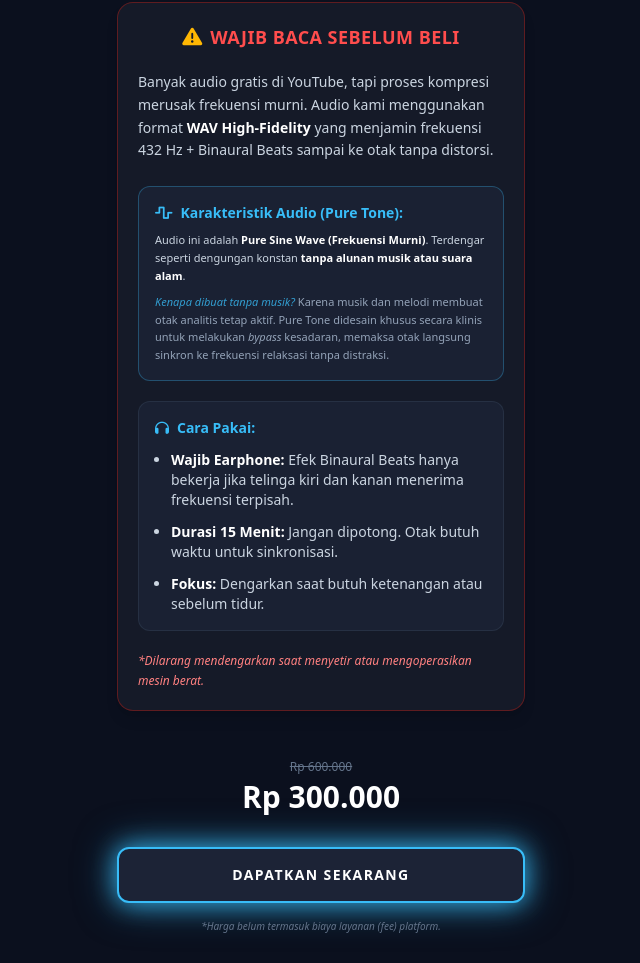
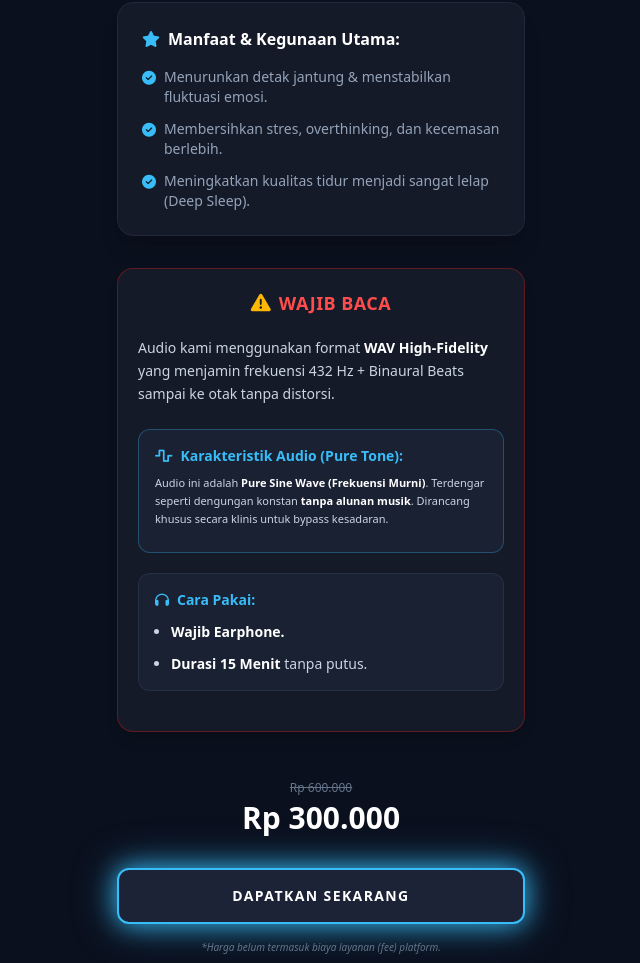
Before and after one commit to ikram-cyber/audio-healing, a plain HTML site: page index.html in a window 1280 px wide. Shown: the part 190-1153 px from the top of the page, without its empty margins (319-959 px from the left). Drawn offline with nearby package versions, Linux system fonts and the light colour scheme.

Commit message:
Update: Mengembalikan keterangan manfaat pada audio-healing

```diff
--- a/index.html
+++ b/index.html
@@ -23,14 +23,24 @@
             <p class="text-[#7dd3fc] text-sm font-medium">Deep Relaxation & Emotional Release</p>
         </div>
 
+        <div class="bg-[#151a28] border border-slate-800 rounded-2xl p-6 shadow-xl">
+            <h3 class="text-white font-bold mb-4 flex items-center gap-2">
+                <i class="fas fa-star text-[#38bdf8]"></i> Manfaat & Kegunaan Utama:
+            </h3>
+            <ul class="text-sm text-slate-400 space-y-3">
+                <li class="flex items-start gap-2"><i class="fas fa-check-circle text-[#38bdf8] mt-1"></i> <span>Menurunkan detak jantung & menstabilkan fluktuasi emosi.</span></li>
+                <li class="flex items-start gap-2"><i class="fas fa-check-circle text-[#38bdf8] mt-1"></i> <span>Membersihkan stres, overthinking, dan kecemasan berlebih.</span></li>
+                <li class="flex items-start gap-2"><i class="fas fa-check-circle text-[#38bdf8] mt-1"></i> <span>Meningkatkan kualitas tidur menjadi sangat lelap (Deep Sleep).</span></li>
+            </ul>
+        </div>
+
         <div class="bg-[#151a28] border border-red-900/70 rounded-2xl p-5 relative shadow-lg">
             <div class="flex items-center justify-center gap-2 mb-5">
                 <i class="fas fa-exclamation-triangle text-[#ffb703] text-xl"></i>
-                <h2 class="text-[#ff4d4d] font-bold text-lg tracking-wide uppercase">Wajib Baca Sebelum Beli</h2>
+                <h2 class="text-[#ff4d4d] font-bold text-lg tracking-wide uppercase">Wajib Baca</h2>
             </div>
-
             <p class="text-slate-300 text-sm leading-relaxed mb-6">
-                Banyak audio gratis di YouTube, tapi proses kompresi merusak frekuensi murni. Audio kami menggunakan format <b class="text-white">WAV High-Fidelity</b> yang menjamin frekuensi 432 Hz + Binaural Beats sampai ke otak tanpa distorsi.
+                Audio kami menggunakan format <b class="text-white">WAV High-Fidelity</b> yang menjamin frekuensi 432 Hz + Binaural Beats sampai ke otak tanpa distorsi.
             </p>
 
             <div class="bg-[#1a2133] rounded-xl p-4 border border-[#38bdf8]/30 mb-5">
@@ -38,10 +48,7 @@
                     <i class="fas fa-wave-square"></i> Karakteristik Audio (Pure Tone):
                 </h3>
                 <p class="text-[11px] text-slate-300 leading-relaxed mb-2">
-                    Audio ini adalah <b class="text-white">Pure Sine Wave (Frekuensi Murni)</b>. Terdengar seperti dengungan konstan <b class="text-white">tanpa alunan musik atau suara alam</b>.
-                </p>
-                <p class="text-[11px] text-slate-400 leading-relaxed">
-                    <i class="text-[#38bdf8]/80">Kenapa dibuat tanpa musik?</i> Karena musik dan melodi membuat otak analitis tetap aktif. Pure Tone didesain khusus secara klinis untuk melakukan <i>bypass</i> kesadaran, memaksa otak langsung sinkron ke frekuensi relaksasi tanpa distraksi.
+                    Audio ini adalah <b class="text-white">Pure Sine Wave (Frekuensi Murni)</b>. Terdengar seperti dengungan konstan <b class="text-white">tanpa alunan musik</b>. Dirancang khusus secara klinis untuk bypass kesadaran.
                 </p>
             </div>
 
@@ -50,15 +57,10 @@
                     <i class="fas fa-headphones"></i> Cara Pakai:
                 </h3>
                 <ul class="space-y-3 text-sm text-slate-300 list-disc list-outside ml-4">
-                    <li><b class="text-white">Wajib Earphone:</b> Efek Binaural Beats hanya bekerja jika telinga kiri dan kanan menerima frekuensi terpisah.</li>
-                    <li><b class="text-white">Durasi 15 Menit:</b> Jangan dipotong. Otak butuh waktu untuk sinkronisasi.</li>
-                    <li><b class="text-white">Fokus:</b> Dengarkan saat butuh ketenangan atau sebelum tidur.</li>
+                    <li><b class="text-white">Wajib Earphone.</b></li>
+                    <li><b class="text-white">Durasi 15 Menit</b> tanpa putus.</li>
                 </ul>
             </div>
-
-            <p class="text-[#ff8080] text-xs italic font-medium leading-relaxed">
-                *Dilarang mendengarkan saat menyetir atau mengoperasikan mesin berat.
-            </p>
         </div>
 
         <div class="pt-4 text-center">
@@ -67,18 +69,11 @@
             <a href="http://lynk.id/ikram-cyber/8d94okz02gw5/checkout" target="_blank" class="btn-premium-glow block w-full bg-[#1c2336] text-white py-4 rounded-xl font-bold text-sm uppercase tracking-widest transition-all">
                 DAPATKAN SEKARANG
             </a>
-
             <p class="mt-4 text-[10px] text-slate-500 italic font-medium">
                 *Harga belum termasuk biaya layanan (fee) platform.
             </p>
         </div>
-
         <footer class="pt-10 border-t border-slate-800 text-center pb-6">
-            <div class="flex justify-center gap-6 text-xl mb-4">
-                <a href="https://instagram.com/ikram_cyber" class="text-slate-500 hover:text-pink-500 transition"><i class="fab fa-instagram"></i></a>
-                <a href="https://tiktok.com/@ikram_cyber" class="text-slate-500 hover:text-white transition"><i class="fab fa-tiktok"></i></a>
-                <a href="https://wa.me/6282123436383" class="text-slate-500 hover:text-green-500 transition"><i class="fab fa-whatsapp"></i></a>
-            </div>
             <p class="text-[10px] text-slate-600 uppercase font-bold tracking-widest">&copy; 2026 Ikram Cyber System</p>
         </footer>
     </main>
```
